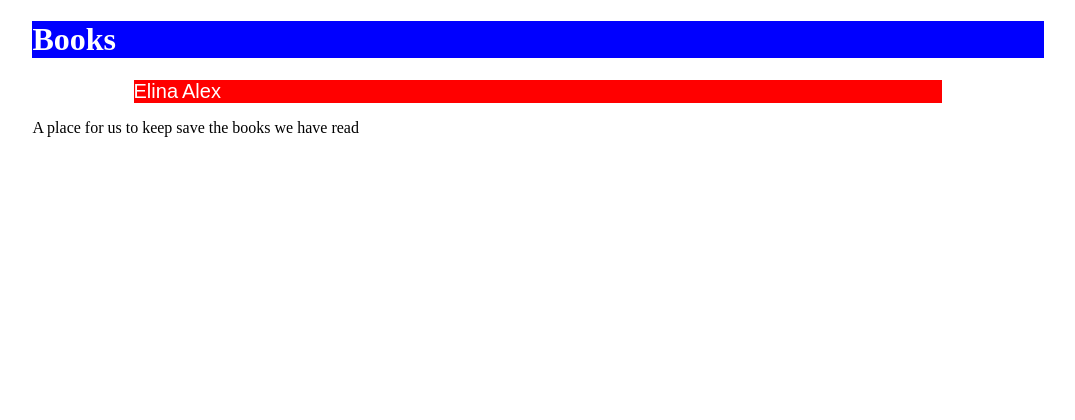
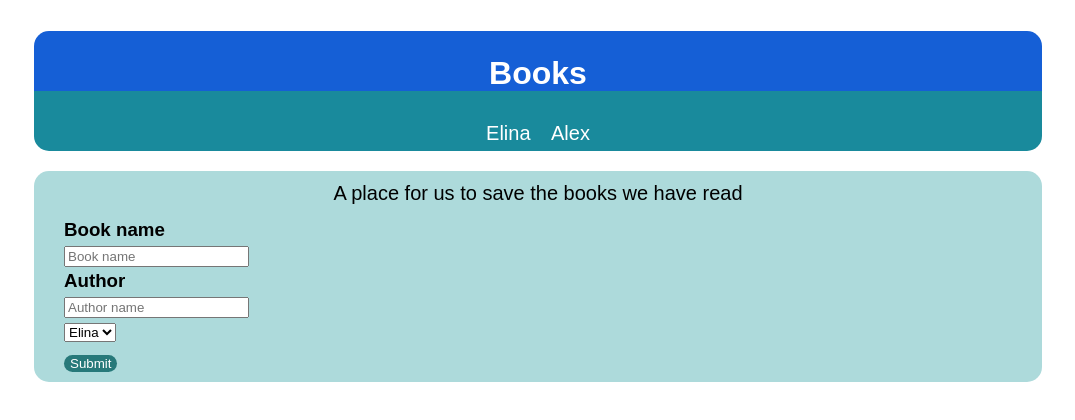
Before and after one commit to wer9810/personal, a plain HTML site: page Website/index.html in a window 1280 px wide. Shown: the whole page, without its empty margins (102-1177 px from the left). Drawn offline with Linux system fonts and the light colour scheme.

Commit message:
Update index.html

```diff
--- a/Website/index.html
+++ b/Website/index.html
@@ -2,7 +2,7 @@
 <html>
     <head>
         <title>Books</title>
-        <link rel="stylesheet" href="styles.css" type="text/css">
+        <link rel="stylesheet" href="websitestyles.css" type="text/css">
     </head>
     <body>
         <div class="container">
@@ -14,11 +14,31 @@
                 <a href="#">Alex</a>
             </nav>
             <div class="info">
-                <p>A place for us to keep save the books we have read</p>
+                <p>A place for us to save the books we have read</p>
+                <form action="#" class="form-1">
+                    <div>
+                        <div>
+                            <label><h3>Book name</h3></label>
+                            <input type="text" name="book" placeholder="Book name">
+                        </div>
+                        <div>
+                            <label><h3>Author</h3></label>
+                            <input type="text" name="author" placeholder="Author name">
+                        </div>
+                        <div>
+                            <select name="user">
+                                <option value="Elina">Elina</option>
+                                <option value="Alex">Alex</option>
+                            </select>
+                        </div>
+                    </div>
+                    <input type="submit" value="Submit" class="button">
+                </form>
 
             </div>
             <div class="footer">
+            </div>
 
-            </div>
+        </div>
     </body>
 </html>
```
